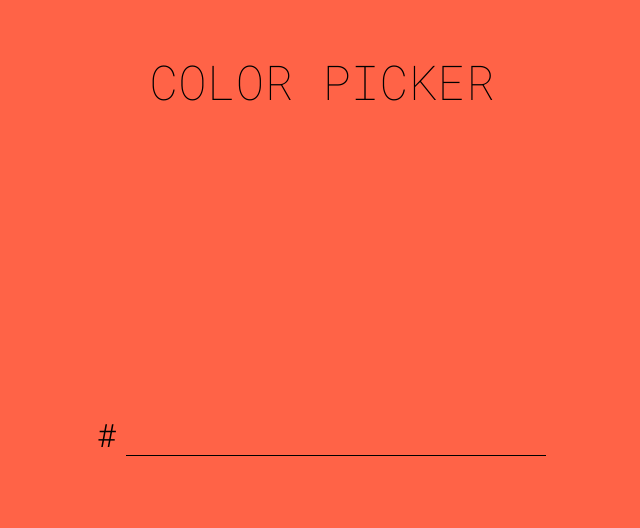
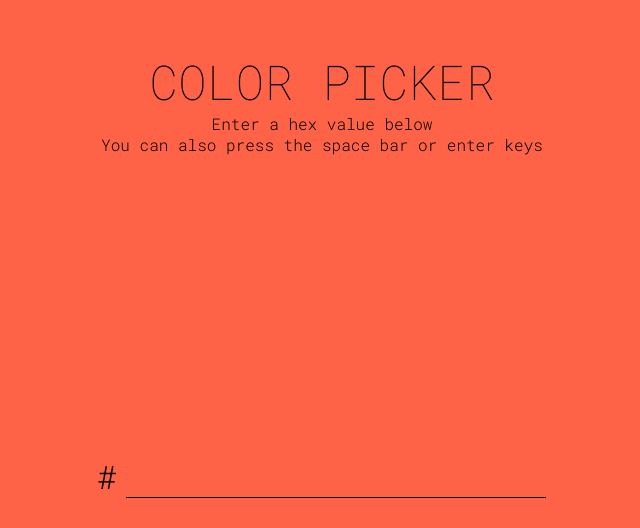
Before and after one commit to cloges4/colorPicker, a plain HTML site: page index.html in a window 1280 px wide. Shown: the whole page, without its empty margins (318-958 px from the left). Drawn offline with Linux system fonts and the light colour scheme.

Commit message:
Added explanation for how to use

```diff
--- a/index.html
+++ b/index.html
@@ -10,6 +10,8 @@
   </head>
   <body>
     <h1>Color picker</h1>
+    <p>Enter a hex value below</p>
+    <p>You can also press the space bar or enter keys</p>
     <div class="input">
       <label for="hex">#</label>
       <input type="text" name="hex" id="hex" minlength="3" maxlength="6" />
--- a/style.css
+++ b/style.css
@@ -19,6 +19,10 @@ h1 {
   text-align: center;
 }
 
+p {
+  text-align: center;
+}
+
 .input {
   text-align: center;
   margin-top: 300px;
```
